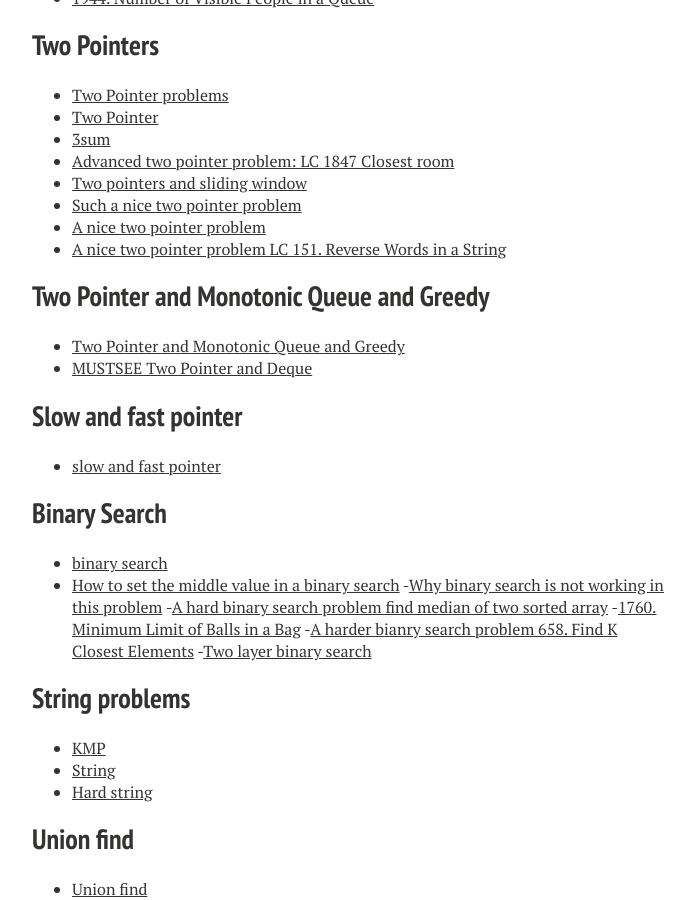
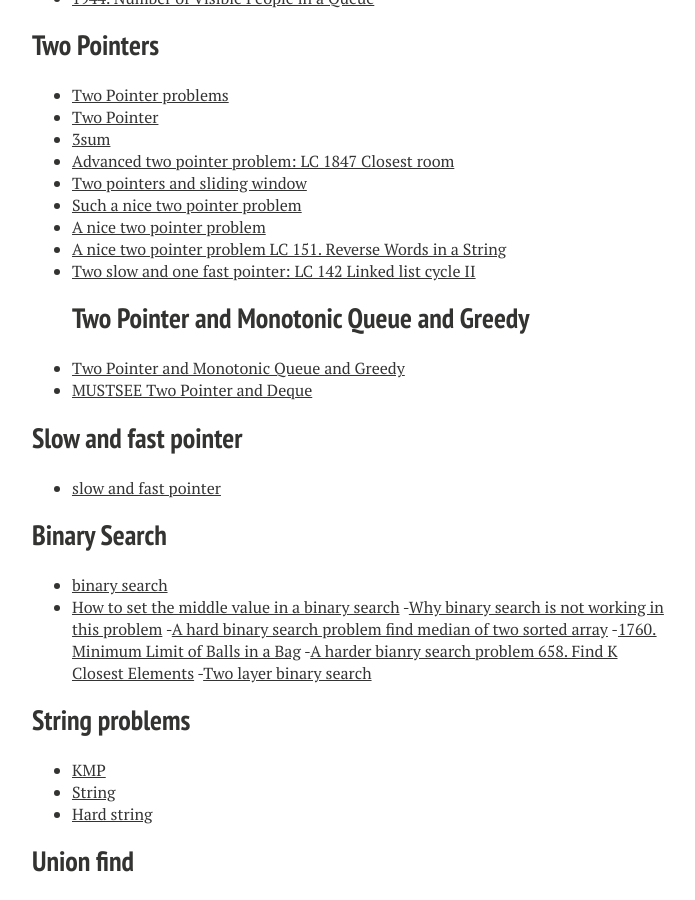
Before and after one commit to xiaokeshen/xiaokeshen.github.io, a Jekyll site: the page built from SoftwareEngineering/index.md, in a window 1280 px wide and 900 px high, scrolled down 5772 px. Shown: the whole window, without its empty margins (288-983 px from the left). Built offline with Jekyll 4.4.1, drawn with Linux system fonts in a browser that asks for light colours; nearby versions of some CDN libraries.

Commit message:
update one article

```diff
--- a/SoftwareEngineering/index.md
+++ b/SoftwareEngineering/index.md
@@ -206,7 +206,7 @@ My 'Serious' coding got started since I became a student as a Computer Science M
 - [Such a nice two pointer problem](https://jimmy-shen.medium.com/such-a-nice-two-pointer-problem-e04c9e0ad7db)
 - [A nice two pointer problem](https://jimmy-shen.medium.com/a-nice-two-pointer-problem-9a0ea6150e60)
 - [A nice two pointer problem LC 151. Reverse Words in a String](https://jimmy-shen.medium.com/a-nice-two-pointer-problem-31d1e1d2bcd8)
-
+- [Two slow and one fast pointer: LC 142 Linked list cycle II](https://jimmy-shen.medium.com/two-slow-and-one-fast-pointer-96e7a9daba64)
 ## Two Pointer and Monotonic Queue and Greedy
 - [Two Pointer and Monotonic Queue and Greedy](https://jimmy-shen.medium.com/monotonic-queue-two-pointer-and-greedy-algorithm-e0c466d49bb1)
 - [MUSTSEE Two Pointer and Deque](https://jimmy-shen.medium.com/two-pointer-and-deque-f8f1aa45112)
```
